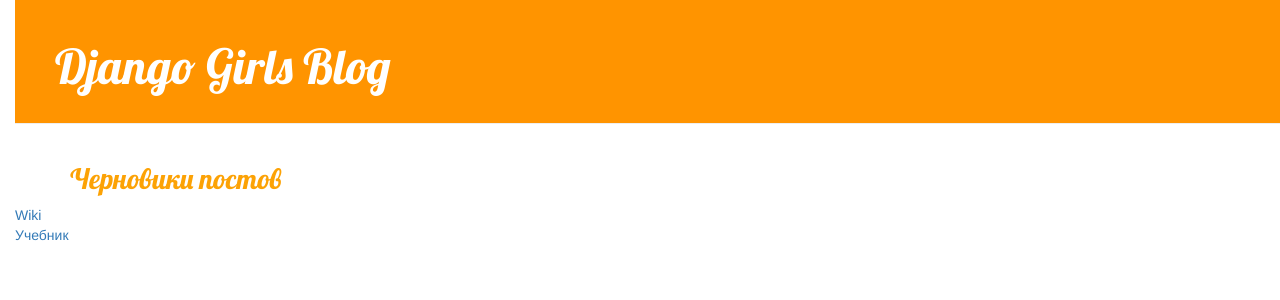
After one commit to Randry1/my-first-blog2, a Django app: page /post_draft_list/ in a window 1280 px wide. The commit adds this page. Shown: the top 300 px of the page. Run offline with Django 3.2, Linux system fonts and the light colour scheme; data that the repository does not hold is empty; some libraries are stand-ins or nearby versions.

Commit message:
Добавил черновики не опубликованные посты кнопку публиковать

```diff
--- a/mysite/blog/templates/blog/base.html
+++ b/mysite/blog/templates/blog/base.html
@@ -12,9 +12,9 @@
     <div class="page-header">
         {% if user.is_authenticated %}
             <a href="{% url 'post_new' %}" class="top-menu"><span class="glyphicon glyphicon-plus"></span></a>
+            <a href="{% url 'post_draft_list' %}" class="top-menu">Черновики</a>
         {% endif %}
         <h1><a href="/">Django Girls Blog</a></h1>
-        <a href="https://djangogirls.org/">Учебник</a>
     </div>
     <div class="content container">
     <div class="row">
@@ -26,5 +26,8 @@
     </div>
 </div>
     <div><a href="https://en.wikipedia.org/wiki/Django" class="external_link" id="link_to_wiki_page">Wiki</a></div>
+<footer class="footer">
+    <a href="https://djangogirls.org/">Учебник</a>
+</footer>
 </body>
 </html>
--- a/mysite/blog/templates/blog/post_detail.html
+++ b/mysite/blog/templates/blog/post_detail.html
@@ -6,8 +6,10 @@
     <div class="post">
         {% if post.published_date %}
             <div class="date">
-                {{ post.published_date }}
+                <b>Дата публикации:</b>{{ post.published_date }}
             </div>
+        {% else %}
+            <a class="btn btn-default" href="{% url 'post_publish' pk=post.pk %}">Опубликовать</a>
         {% endif %}
         <h1>{{ post.title }}</h1>
         <p>{{ post.text|linebreaksbr }}</p>
--- /dev/null
+++ b/mysite/blog/templates/blog/post_draft_list.html
@@ -0,0 +1,12 @@
+{% extends 'blog/base.html' %}
+
+{% block content %}
+    <h1>Черновики постов</h1>
+    {% for post in post_draft %}
+        <a href="{% url 'post_edit'  post.pk  %}"><h2 class="">{{ post.title }}</h2></a>
+        <p class="date">created: {{ post.created_date|date:'d-m-Y' }}</p>
+        <div class="content">
+        {{ post.text|linebreaksbr }}
+        </div>
+    {% endfor %}
+{% endblock %}
--- a/mysite/blog/urls.py
+++ b/mysite/blog/urls.py
@@ -6,4 +6,6 @@ urlpatterns = [
     path('post/<int:pk>/', views.post_detail, name='post_detail'),
     path('post/new/', views.post_new, name='post_new'),
     path('post/<int:pk>/edit/', views.post_edit, name='post_edit'),
+    path('post_draft_list/', views.post_draft_list, name='post_draft_list'),
+    path('post/<int:pk>/publish', views.post_publish, name='post_publish'),
 ]
--- a/mysite/blog/views.py
+++ b/mysite/blog/views.py
@@ -16,7 +16,8 @@ def post_new(request):
         if form.is_valid():
             post = form.save(commit=False)
             post.author = request.user
-            post.published_date = timezone.now()
+            #Пока удалил дату публикации чтобы создать черновик
+            # post.published_date = timezone.now()
             post.save()
             return redirect('post_detail', pk = post.pk)
     form = PostForm()
@@ -28,9 +29,21 @@ def post_edit(request, pk ):
         if form.is_valid():
             post = form.save(commit=False)
             post.author = request.user
-            post.published_date = timezone.now()
+            # Пока удалил дату публикации чтобы создать черновик
+            #post.published_date = timezone.now()
             post.save()
             return redirect('post_detail', pk=post.pk)
     else:
         form = PostForm(instance=post)
     return render(request, 'blog/post_edit.html', {'form': form})
+def post_draft_list(request):
+    '''Контроллер для показа черновиков постов'''
+    post_draft = Post.objects.filter(published_date__isnull=True).order_by('created_date')
+    return render(request, 'blog/post_draft_list.html', {'post_draft': post_draft})
+
+def post_publish(request, pk):
+    '''Обработка нажатия кнопки публикации'''
+
+    post = get_object_or_404(Post, pk=pk)
+    post.publish()
+    return redirect('post_detail', pk=post.pk)
```
